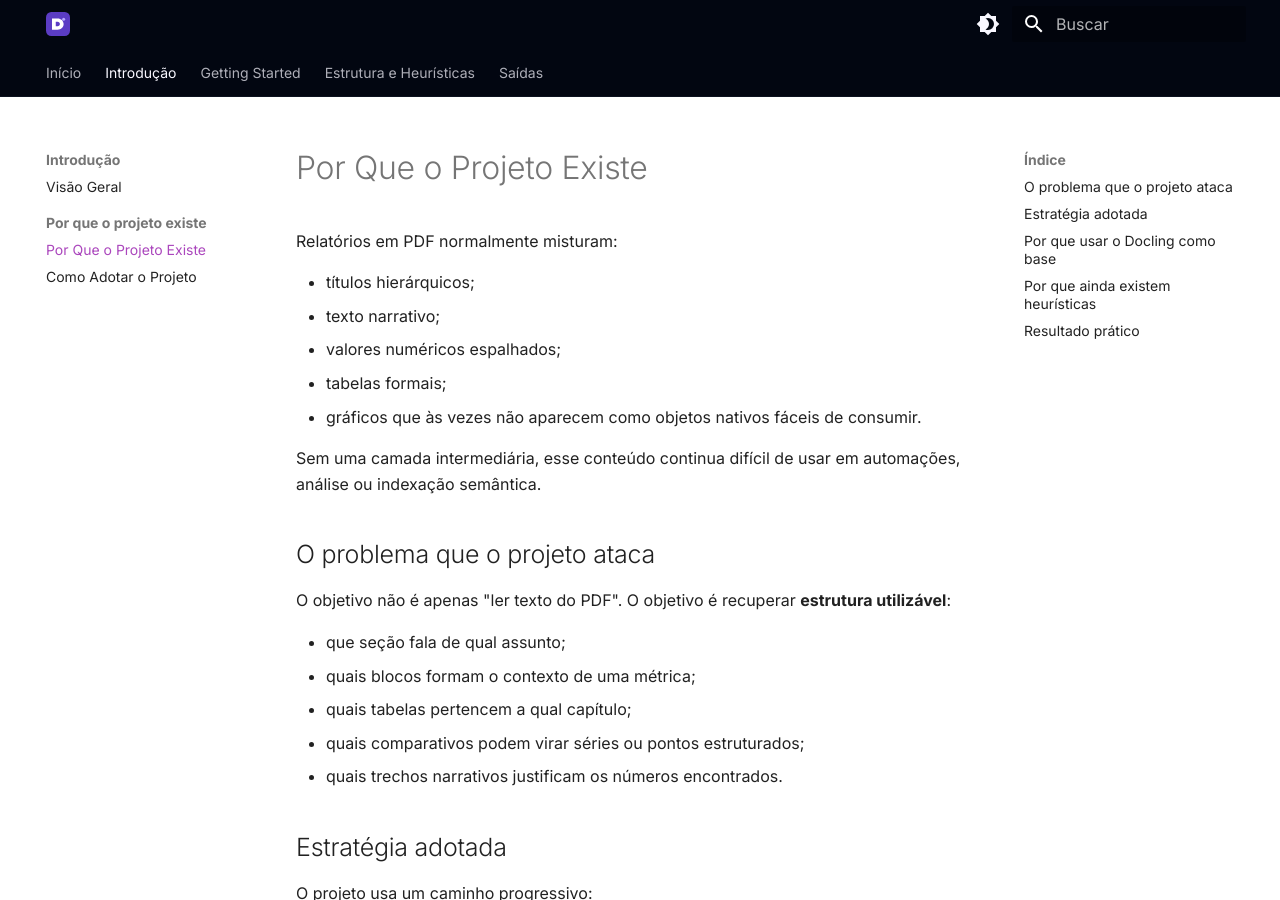
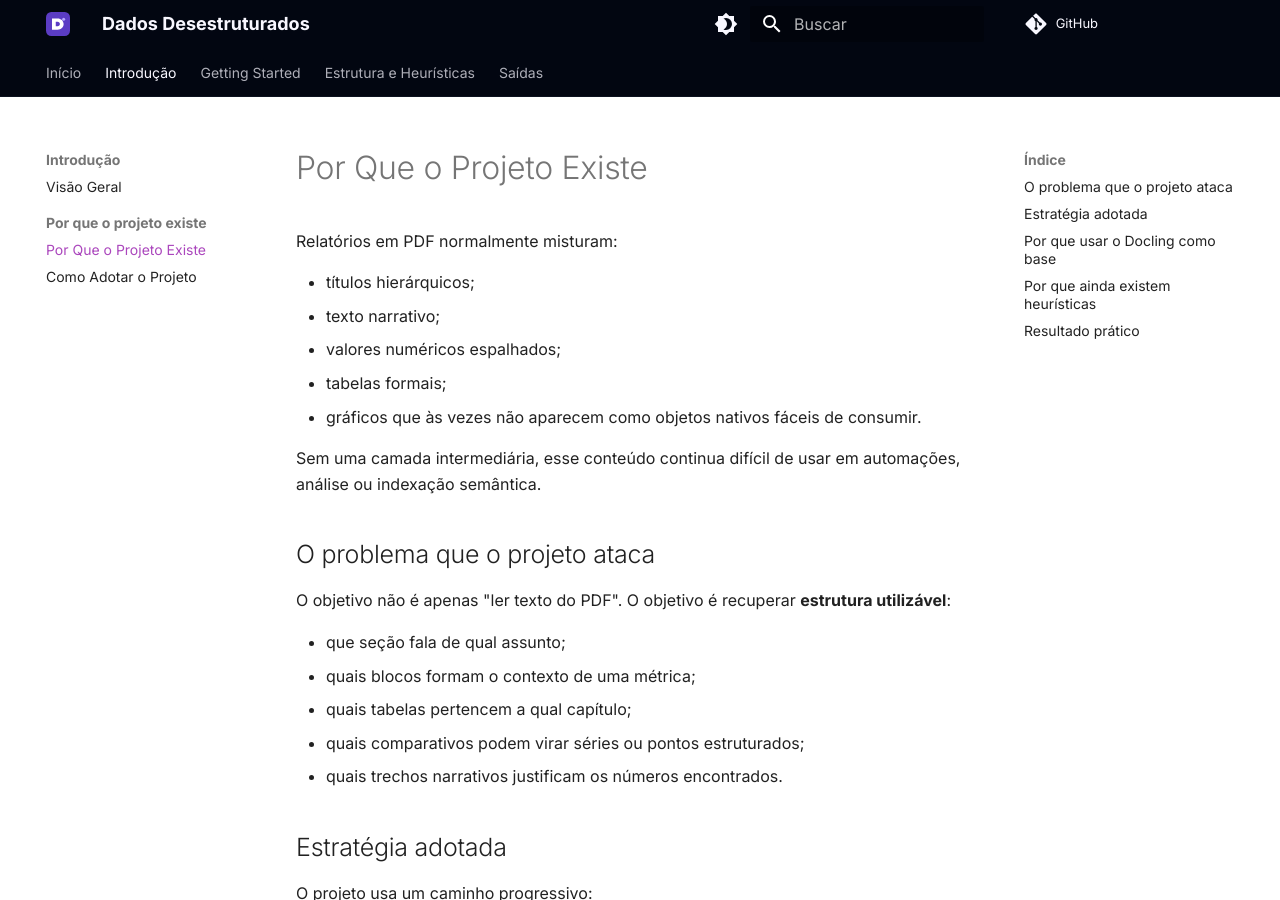
Before and after one commit to GovHub-br/dados-desestruturados, an MkDocs documentation site: the page built from docs/sobre-projeto/por-que-dados-desestruturados.md, in a window 1280 px wide and 900 px high. Built offline with MkDocs 1.6.1 and Material for MkDocs 9.7.7, drawn with Linux system fonts in a browser that asks for light colours; comment, search, counter and statistics services are not loaded.

```diff
--- a/mkdocs.yml
+++ b/mkdocs.yml
@@ -1,8 +1,11 @@
-site_name: ""
+site_name: Dados Desestruturados
 site_author: Dados Desestruturados
 site_description: >-
   Documentação do projeto Dados Desestruturados, uma pipeline baseada em Docling
   para extração de estrutura, blocos textuais, métricas, tabelas, gráficos e fatos narrativos em PDFs.
+site_url: https://govhub-br.github.io/dados-desestruturados/
+repo_url: https://github.com/GovHub-br/dados-desestruturados
+edit_uri: edit/docs/docs/
 
 theme:
   name: material
```
Also changed, not shown: 1 other file.
